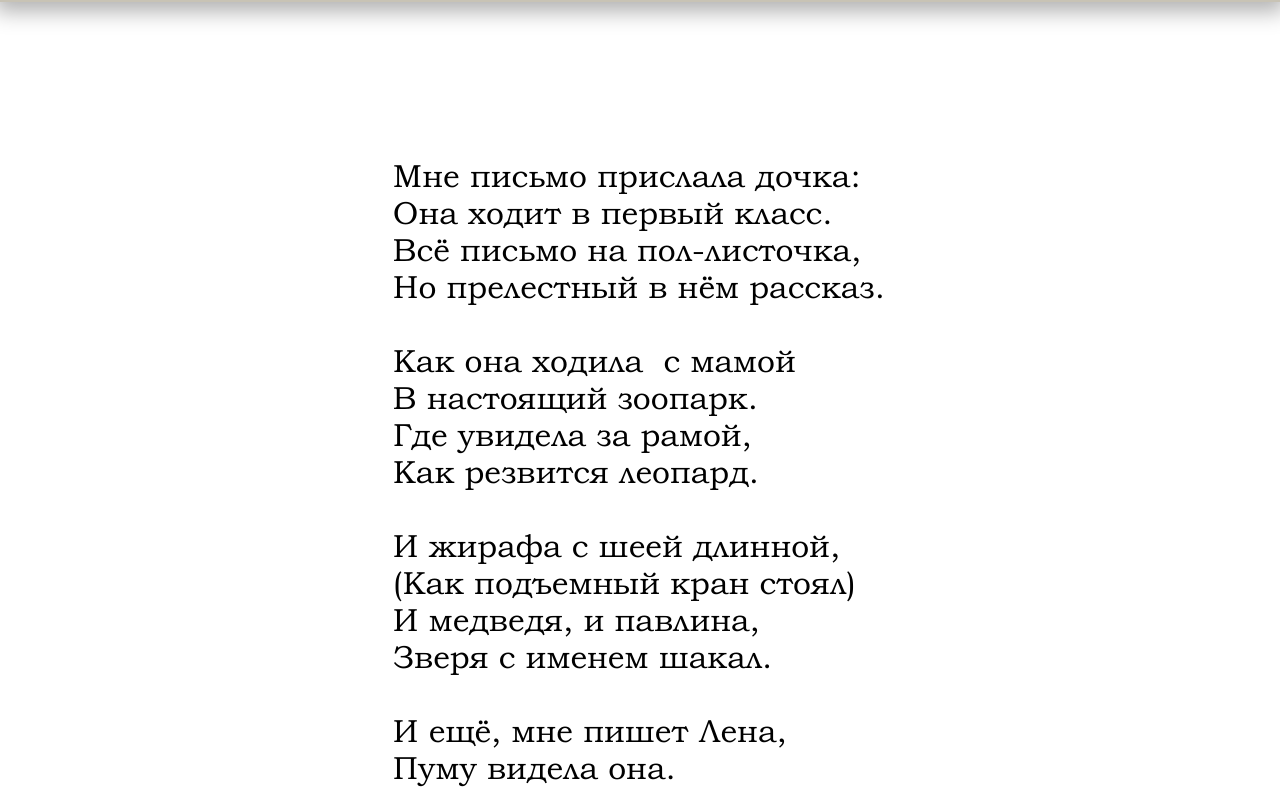
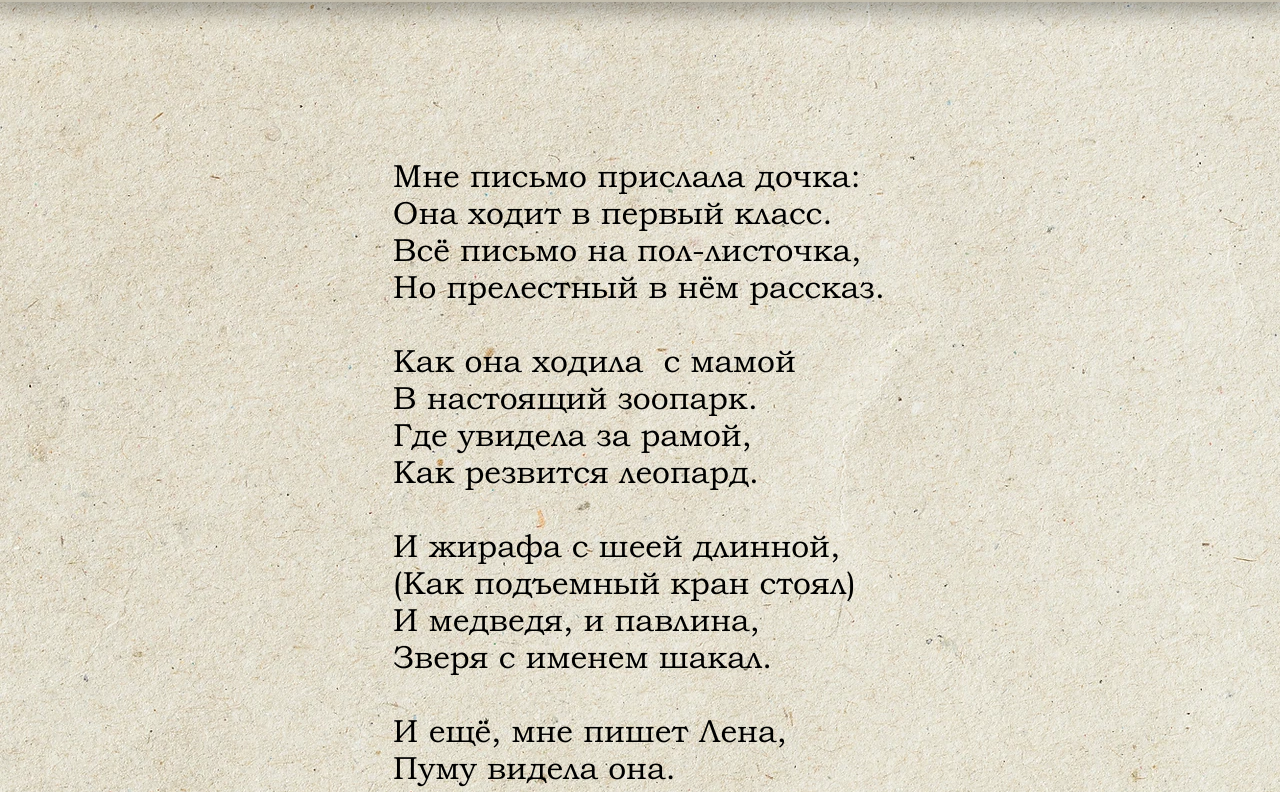
Before and after one commit to Toasted-Donut/Let_the_roses_bloom, a plain HTML site: page poems/Pismo.html in a window 1280 px wide. Shown: the part 67-859 px from the top of the page. Drawn offline with Linux system fonts and the light colour scheme; files whose address does not match are found by name.

Commit message:
fix done

```diff
--- a/poems/styles/illustrat.css
+++ b/poems/styles/illustrat.css
@@ -15,7 +15,7 @@ html{
 body{
     display: flex;
     flex-direction: column;
-    background-image: url('poems/images/paper_texture.jpg');
+    background-image: url(../images/paper_texture.jpg);
 }
 header, nav, section, .content-container, footer {
     display: flex;
--- a/poems/styles/main.css
+++ b/poems/styles/main.css
@@ -14,7 +14,7 @@ html{
 }
 body{
 
-    background-image: url('poems/images/paper_texture.jpg');
+    background-image: url(../images/paper_texture.jpg);
 }
 header, nav, section, .content-container, footer {
     display: flex;
--- a/poems/styles/raw.css
+++ b/poems/styles/raw.css
@@ -13,7 +13,7 @@ html{
     width: 100%;
 }
 body{
-    background-image: url('poems/images/paper_texture.jpg');
+    background-image: url(../images/paper_texture.jpg);
 }
 header, nav, section, .content-container, footer {
     display: flex;
```
